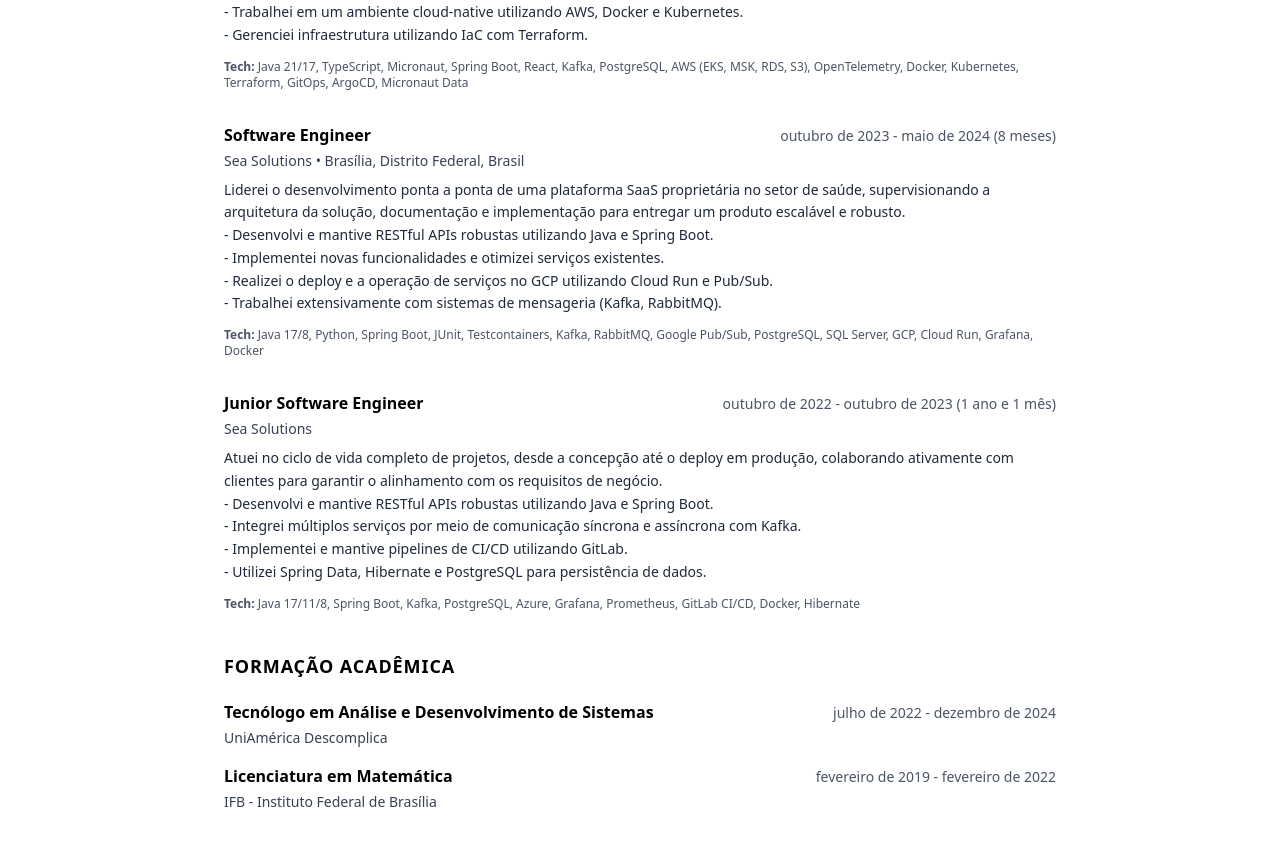
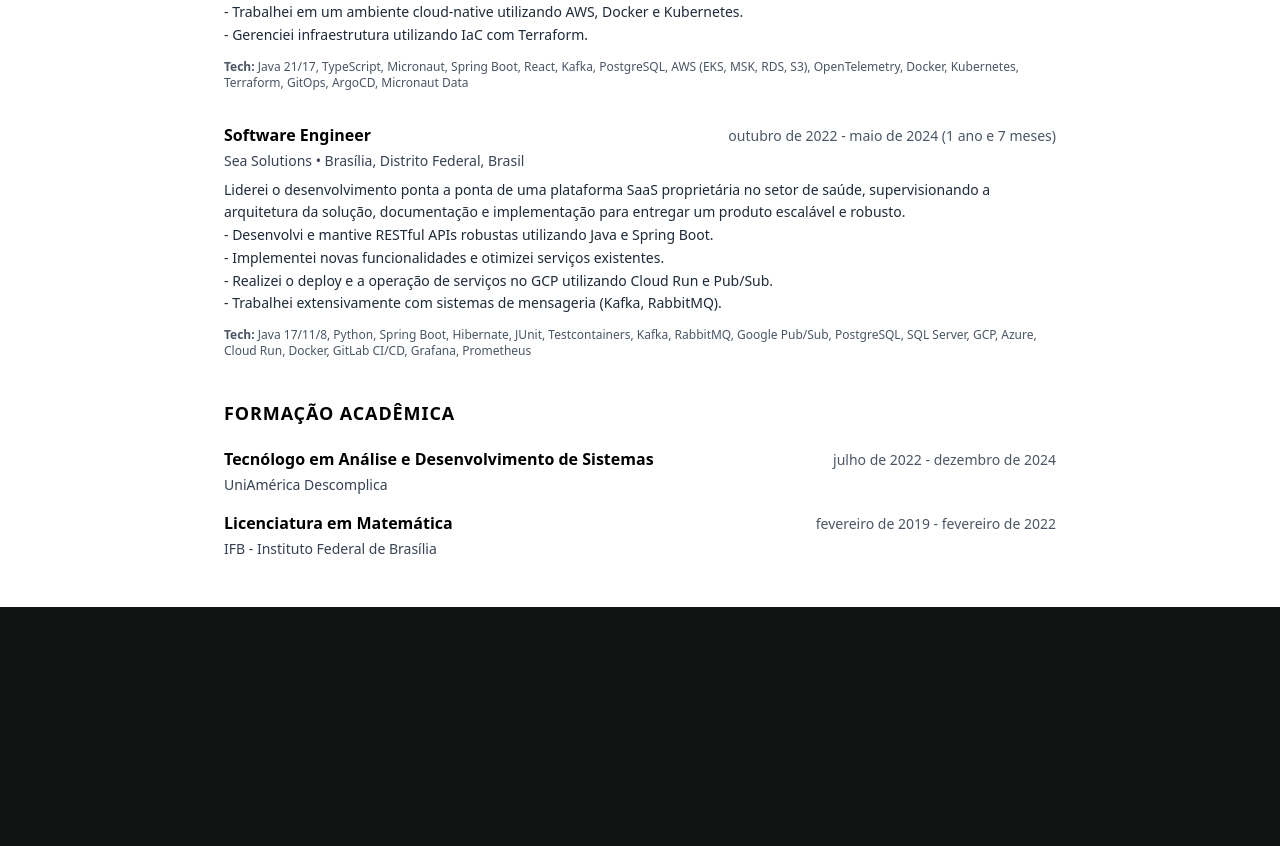
Before and after one commit to jnta/portfolio, a Next.js app: page /resume in a window 1280 px wide. Shown: the part 848-1694 px from the top of the page. After the commit the page ends 1455 px from the top, so only its background shows below. Built offline with nearby package versions, Linux system fonts and the light colour scheme; a web font is replaced by a local one.

Commit message:
refactor: consolidate Sea Solutions experience entries and update tenure details in mock data

```diff
--- a/src/data/mockData.ts
+++ b/src/data/mockData.ts
@@ -87,23 +87,14 @@
         techStack: ["Java 21/17", "TypeScript", "Micronaut", "Spring Boot", "React", "Kafka", "PostgreSQL", "AWS (EKS, MSK, RDS, S3)", "OpenTelemetry", "Docker", "Kubernetes", "Terraform", "GitOps", "ArgoCD", "Micronaut Data"],
       },
       {
-        id: "EXP_02",
+        id: "EXP_01",
         company: "Sea Solutions",
         role: "Software Engineer",
-        period: "outubro de 2023 - maio de 2024 (8 meses)",
+        period: "outubro de 2022 - maio de 2024 (1 ano e 7 meses)",
         location: "Brasília, Distrito Federal, Brasil",
         description:
           "Liderei o desenvolvimento ponta a ponta de uma plataforma SaaS proprietária no setor de saúde, supervisionando a arquitetura da solução, documentação e implementação para entregar um produto escalável e robusto.\n- Desenvolvi e mantive RESTful APIs robustas utilizando Java e Spring Boot.\n- Implementei novas funcionalidades e otimizei serviços existentes.\n- Realizei o deploy e a operação de serviços no GCP utilizando Cloud Run e Pub/Sub.\n- Trabalhei extensivamente com sistemas de mensageria (Kafka, RabbitMQ).",
-        techStack: ["Java 17/8", "Python", "Spring Boot", "JUnit", "Testcontainers", "Kafka", "RabbitMQ", "Google Pub/Sub", "PostgreSQL", "SQL Server", "GCP", "Cloud Run", "Grafana", "Docker"],
-      },
-      {
-        id: "EXP_01",
-        company: "Sea Solutions",
-        role: "Junior Software Engineer",
-        period: "outubro de 2022 - outubro de 2023 (1 ano e 1 mês)",
-        description:
-          "Atuei no ciclo de vida completo de projetos, desde a concepção até o deploy em produção, colaborando ativamente com clientes para garantir o alinhamento com os requisitos de negócio.\n- Desenvolvi e mantive RESTful APIs robustas utilizando Java e Spring Boot.\n- Integrei múltiplos serviços por meio de comunicação síncrona e assíncrona com Kafka.\n- Implementei e mantive pipelines de CI/CD utilizando GitLab.\n- Utilizei Spring Data, Hibernate e PostgreSQL para persistência de dados.",
-        techStack: ["Java 17/11/8", "Spring Boot", "Kafka", "PostgreSQL", "Azure", "Grafana", "Prometheus", "GitLab CI/CD", "Docker", "Hibernate"],
+        techStack: ["Java 17/11/8", "Python", "Spring Boot", "Hibernate", "JUnit", "Testcontainers", "Kafka", "RabbitMQ", "Google Pub/Sub", "PostgreSQL", "SQL Server", "GCP", "Azure", "Cloud Run", "Docker", "GitLab CI/CD", "Grafana", "Prometheus"],
       },
     ],
     academicTimeline: [
@@ -245,23 +236,14 @@
         techStack: ["Java 21/17", "TypeScript", "Micronaut", "Spring Boot", "React", "Kafka", "PostgreSQL", "AWS (EKS, MSK, RDS, S3)", "OpenTelemetry", "Docker", "Kubernetes", "Terraform", "GitOps", "ArgoCD", "Micronaut Data"],
       },
       {
-        id: "EXP_02",
+        id: "EXP_01",
         company: "Sea Solutions",
         role: "Software Engineer",
-        period: "October 2023 - May 2024 (8 months)",
+        period: "October 2022 - May 2024 (1 year 7 months)",
         location: "Brasília, Federal District, Brazil",
         description:
           "Led the end-to-end development of a proprietary SaaS platform in the healthcare sector, overseeing solution architecture, documentation, and implementation to deliver a scalable and robust product.\n- Developed and maintained robust RESTful APIs using Java and Spring Boot.\n- Implemented new features and optimized existing services.\n- Deployed and operated services on GCP using Cloud Run and Pub/Sub.\n- Worked extensively with messaging systems (Kafka, RabbitMQ).",
-        techStack: ["Java 17/8", "Python", "Spring Boot", "JUnit", "Testcontainers", "Kafka", "RabbitMQ", "Google Pub/Sub", "PostgreSQL", "SQL Server", "GCP", "Cloud Run", "Grafana", "Docker"],
-      },
-      {
-        id: "EXP_01",
-        company: "Sea Solutions",
-        role: "Junior Software Engineer",
-        period: "October 2022 - October 2023 (1 year 1 month)",
-        description:
-          "Participated in the full project lifecycle, from conception to production deploy, actively collaborating with clients to ensure alignment with business requirements.\n- Developed and maintained robust RESTful APIs using Java and Spring Boot.\n- Integrated multiple services through synchronous and asynchronous communication with Kafka.\n- Implemented and maintained CI/CD pipelines using GitLab.\n- Utilized Spring Data, Hibernate, and PostgreSQL for data persistence.",
-        techStack: ["Java 17/11/8", "Spring Boot", "Kafka", "PostgreSQL", "Azure", "Grafana", "Prometheus", "GitLab CI/CD", "Docker", "Hibernate"],
+        techStack: ["Java 17/11/8", "Python", "Spring Boot", "Hibernate", "JUnit", "Testcontainers", "Kafka", "RabbitMQ", "Google Pub/Sub", "PostgreSQL", "SQL Server", "GCP", "Azure", "Cloud Run", "Docker", "GitLab CI/CD", "Grafana", "Prometheus"],
       },
     ],
     academicTimeline: [
```
